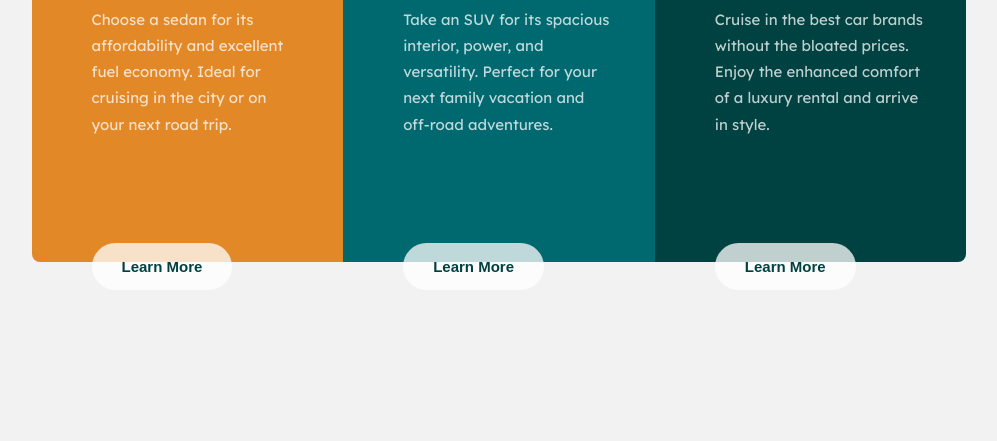
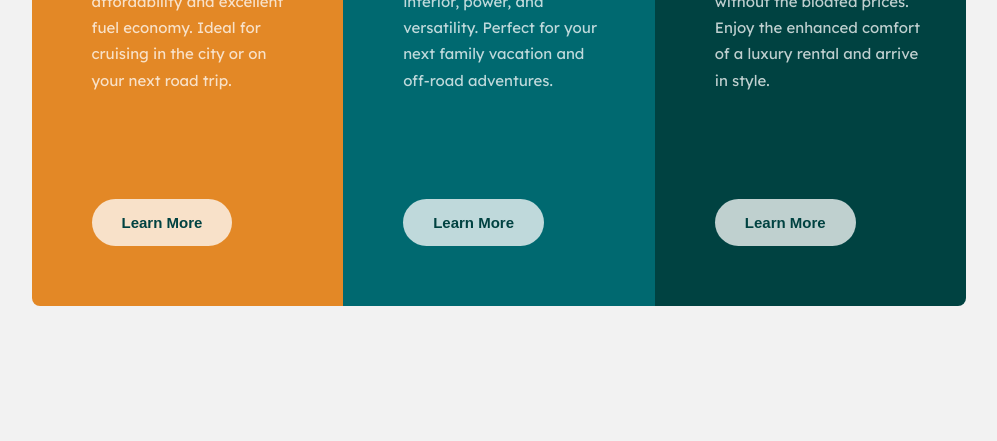
Before and after one commit to JeremiasRincaveski/3-column-preview-card-component, a plain HTML site: page index.html in a window 1280 px wide. Shown: the part 359-800 px from the top of the page, without its empty margins (141-1138 px from the left). Drawn offline with Linux system fonts and the light colour scheme.

Commit message:
arrumando bug da altura dos cards

```diff
--- a/style.css
+++ b/style.css
@@ -111,6 +111,7 @@ main {
     grid-template-columns: repeat(3, 1fr);
     grid-template-rows: 1fr;
     height: 100%;
+    max-height: fit-content;
     align-items: center;
   }
 
@@ -123,7 +124,7 @@ main {
   }
 
   .card {
-    height: 60%;
+    height: fit-content;
     padding: 3rem 0 3rem 4rem;
   }
 
```
